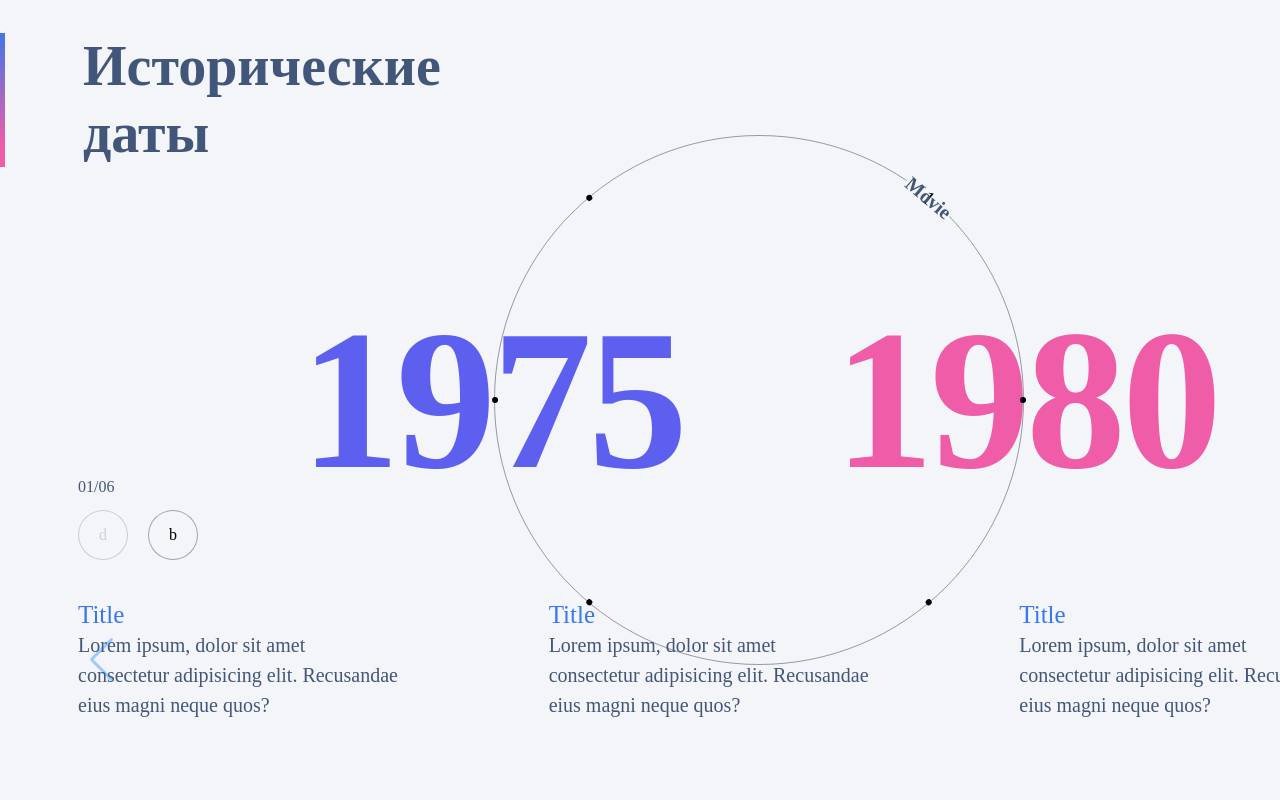
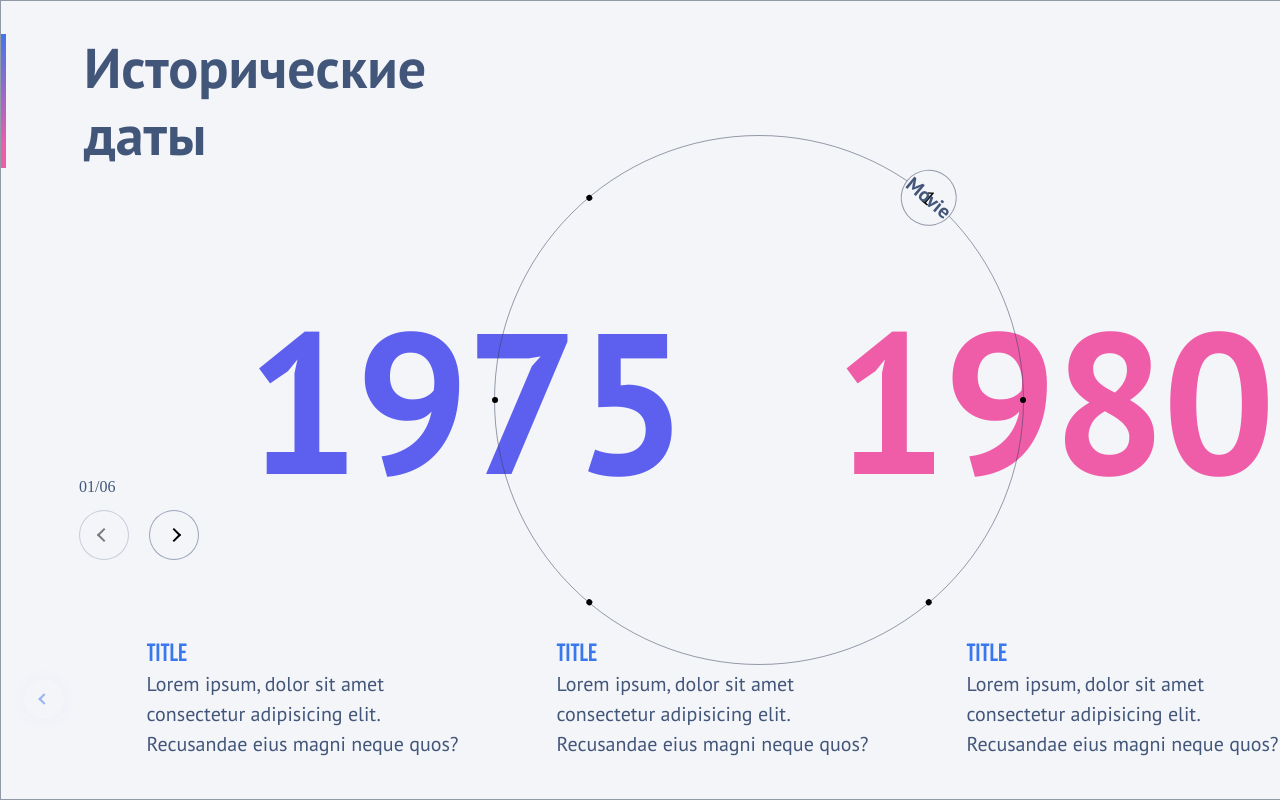
Before and after one commit to iUsmanov/only, a React app: page / in a window 1280 px wide. Shown: the top 800 px of the page. Built offline with nearby package versions, Linux system fonts and the light colour scheme.

Commit message:
Сохраняю изменения

```diff
--- a/public/index.html
+++ b/public/index.html
@@ -7,6 +7,9 @@
 		content="width=device-width, user-scalable=no, initial-scale=1.0, maximum-scale=1.0, minimum-scale=1.0">
 	<meta http-equiv="X-UA-Compatible" content="ie=edge">
 	<title>Document</title>
+	<link rel="preconnect" href="https://fonts.googleapis.com">
+<link rel="preconnect" href="https://fonts.gstatic.com" crossorigin>
+<link href="https://fonts.googleapis.com/css2?family=Bebas+Neue&family=PT+Sans:wght@400;700&display=swap" rel="stylesheet">
 </head>
 
 <body>
--- a/src/shared/ui/Button/Button.tsx
+++ b/src/shared/ui/Button/Button.tsx
@@ -1,4 +1,4 @@
-import { ButtonHTMLAttributes, ReactNode, memo, useMemo } from 'react';
+import { ButtonHTMLAttributes, LegacyRef, ReactNode, forwardRef, memo, useMemo } from 'react';
 import cls from './Button.module.scss';
 import { Mods, classNames } from '@/shared/lib/classNames/classNames';
 
@@ -20,7 +20,7 @@ interface CircleButton extends ButtonBaseProps {
 
 type ButtonProps = CircleButton;
 
-export const Button = memo((props: ButtonProps) => {
+const Button = forwardRef((props: ButtonProps, ref: LegacyRef<HTMLButtonElement> | undefined) => {
 	const { className, children, variant = 'circle', onClick, size, shadow, ...otherProps } = props;
 
 	const mods: Mods = useMemo(
@@ -34,6 +34,7 @@ export const Button = memo((props: ButtonProps) => {
 	return (
 		<button
 			{...otherProps}
+			ref={ref}
 			type='button'
 			onClick={onClick}
 			className={classNames(cls.button, mods, [className, cls[variant]])}
@@ -42,3 +43,7 @@ export const Button = memo((props: ButtonProps) => {
 		</button>
 	);
 });
+
+const MemoizedButton = memo(Button);
+
+export { MemoizedButton as Button };
--- /dev/null
+++ b/src/shared/ui/Header/Arrow.module.scss
@@ -0,0 +1,33 @@
+.arrow {
+	display: flex;
+	justify-content: center;
+	align-items: center;
+	height: 100%;
+}
+
+.obj {
+	width: 10px;
+	height: 10px;
+	border-left: 2px solid black;
+	border-top: 2px solid black;
+	transform: rotate(135deg);
+}
+
+.left {
+	transform: rotate(-45deg);
+}
+
+.right {
+	transform: rotate(135deg);
+}
+
+.size-s {
+	width: 8px;
+	height: 8px;
+	border-color: var(--slide-header-color);
+}
+
+.size-l {
+	width: 10px;
+	height: 10px;
+}
--- /dev/null
+++ b/src/shared/ui/Header/Arrow.tsx
@@ -0,0 +1,18 @@
+import { memo } from 'react';
+import cls from './Arrow.module.scss';
+import { classNames } from '@/shared/lib/classNames/classNames';
+
+interface ArrowProps {
+	className?: string;
+	course: 'left' | 'right';
+	size: 's' | 'l';
+}
+
+export const Arrow = memo((props: ArrowProps) => {
+	const { className, course, size } = props;
+	return (
+		<div className={classNames(cls.arrow, {}, [className])}>
+			<div className={classNames(cls.obj, {}, [cls[course], cls[`size-${size}`]])}></div>
+		</div>
+	);
+});
--- a/src/widgets/History/components/EventsSlider/EventsSlider.module.scss
+++ b/src/widgets/History/components/EventsSlider/EventsSlider.module.scss
@@ -0,0 +1,11 @@
+.eventsSlider {
+	margin-left: -55px;
+	display: flex;
+	justify-content: space-between;
+	align-items: center;
+	padding-right: 20px;
+}
+
+.swiper {
+	// margin-right: 78px;
+}
--- a/src/widgets/History/components/EventsSlider/EventsSlider.tsx
+++ b/src/widgets/History/components/EventsSlider/EventsSlider.tsx
@@ -1,27 +1,49 @@
-import { memo } from 'react';
+import { memo, useRef } from 'react';
 import cls from './EventsSlider.module.scss';
 import { classNames } from '@/shared/lib/classNames/classNames';
-import { Swiper, SwiperSlide } from 'swiper/react';
+import { Swiper, SwiperRef, SwiperSlide, useSwiper } from 'swiper/react';
 // import 'swiper/css/navigation';
-import { Navigation, Pagination, Scrollbar } from 'swiper/modules';
+import { Navigation, Pagination } from 'swiper/modules';
 import 'swiper/css';
 import 'swiper/css/navigation';
 import 'swiper/css/pagination';
 import 'swiper/css/scrollbar';
 import { EventSlide } from '../EventSlide/EventSlide';
+import { Button } from '@/shared/ui/Button/Button';
+import { Arrow } from '@/shared/ui/Header/Arrow';
 
 interface EventsSliderProps {
 	className?: string;
 }
 export const EventsSlider = memo((props: EventsSliderProps) => {
 	const { className } = props;
+	const nextRef = useRef(null);
+	const lastRef = useRef(null);
+	const swiperRef = useRef<SwiperRef>(null);
+	const swiper = useSwiper();
+
+	const s = (s: any) => {
+		setInterval(() => {
+			console.log(s);
+		}, 500);
+	};
 
 	return (
-		<div className={classNames(cls.EventsSlider)} style={{ width: 1362 }}>
+		<div className={cls.eventsSlider}>
+			<Button data-swiper-prev size='40' shadow variant='circle' onClick={() => {}}>
+				<Arrow course='left' size='s' />
+			</Button>
+			<div className={classNames(cls.swiperWrapper)} style={{ width: 1150 }}>
 				<Swiper
-				modules={[Navigation, Pagination, Scrollbar]}
-				navigation
-				spaceBetween={50}
+					ref={swiperRef}
+					className={cls.swiper}
+					modules={[Navigation, Pagination]}
+					navigation={{
+						nextEl: '[data-swiper-next]',
+						prevEl: '[data-swiper-prev]',
+					}}
+					// navigation
+					spaceBetween={80}
 					slidesPerView={3}
 					onSlideChange={() => console.log('slide change')}
 					onSwiper={(swiper) => console.log(swiper)}
@@ -46,5 +68,9 @@ export const EventsSlider = memo((props: EventsSliderProps) => {
 					</SwiperSlide>
 				</Swiper>
 			</div>
+			<Button data-swiper-next size='40' shadow variant='circle' onClick={() => {}}>
+				<Arrow course='right' size='s' />
+			</Button>
+		</div>
 	);
 });
--- a/src/widgets/History/components/History/History.module.scss
+++ b/src/widgets/History/components/History/History.module.scss
@@ -11,6 +11,7 @@
 	grid-template-rows: 1fr 2fr 1fr;
 	grid-template-columns: 1fr;
 	padding-left: 78px;
+	border: 1px solid var(--circle-border-color);
 }
 
 .header {
--- a/src/widgets/History/components/WheelNav/WheelNav.tsx
+++ b/src/widgets/History/components/WheelNav/WheelNav.tsx
@@ -6,6 +6,7 @@ import { useSelector } from 'react-redux';
 import { getSelectedPoint } from '../../model/selectors/getSelectedPoint';
 import { HistoryActions } from '../../model/slices/HistorySlice';
 import { classNames } from '@/shared/lib/classNames/classNames';
+import { Arrow } from '@/shared/ui/Header/Arrow';
 
 interface WheelNavProps {
 	className?: string;
@@ -38,7 +39,7 @@ export const WheelNav = memo((props: WheelNavProps) => {
 					size='50'
 					disabled={selectedPoint === 1}
 				>
-					d
+					<Arrow course='left' size='l' />
 				</Button>
 				<Button
 					className={cls.rightButton}
@@ -47,7 +48,7 @@ export const WheelNav = memo((props: WheelNavProps) => {
 					size='50'
 					disabled={selectedPoint === 6}
 				>
-					b
+					<Arrow course='right' size='l' />
 				</Button>
 			</div>
 		</div>
--- a/src/widgets/History/components/WheelPoint/WheelPoint.module.scss
+++ b/src/widgets/History/components/WheelPoint/WheelPoint.module.scss
@@ -46,6 +46,7 @@
 		opacity: 1;
 		background: var(--main-backgrond-color);
 		transform: translate(-50%, -50%) scale(1);
+		border: 1px solid var(--circle-border-color);
 	}
 }
 
```
Also changed, not shown: src/app/styles/index.scss (line endings or trailing spaces). Lines whose indentation alone changed are shown as unchanged.
